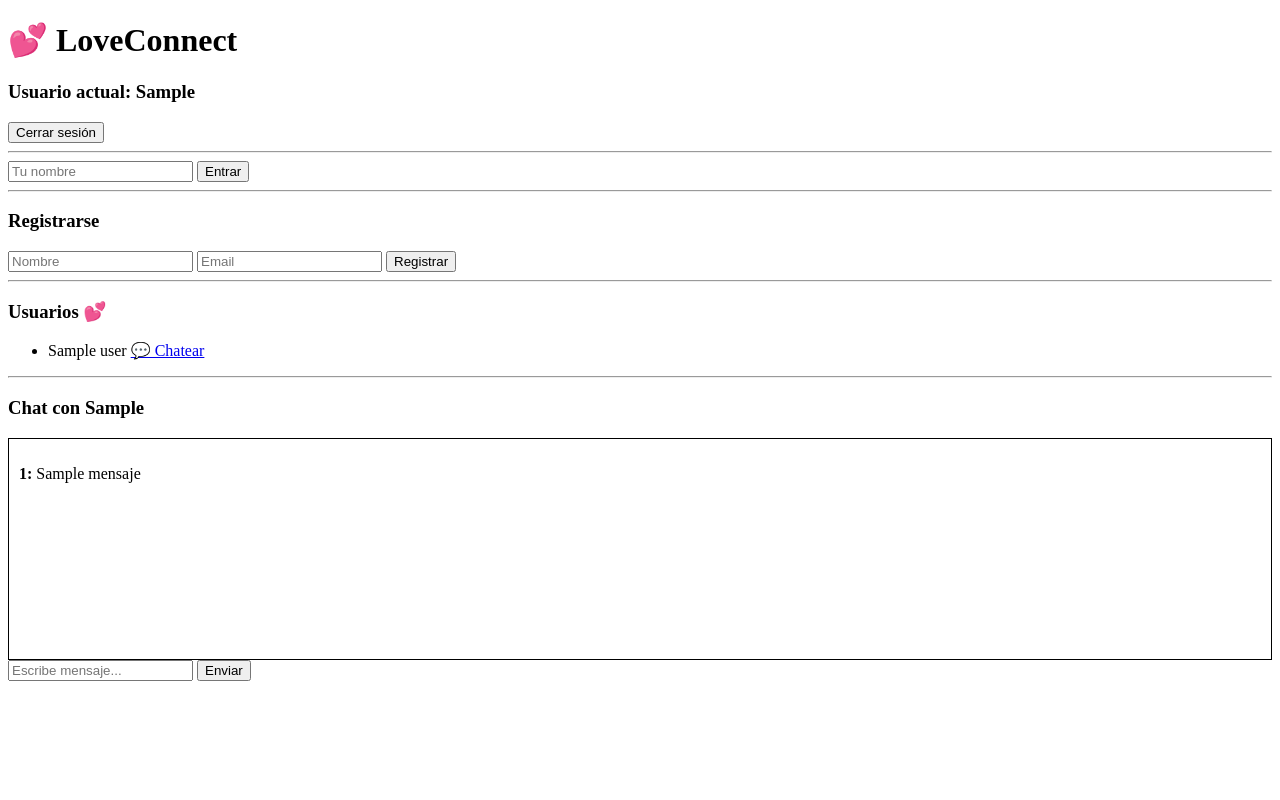
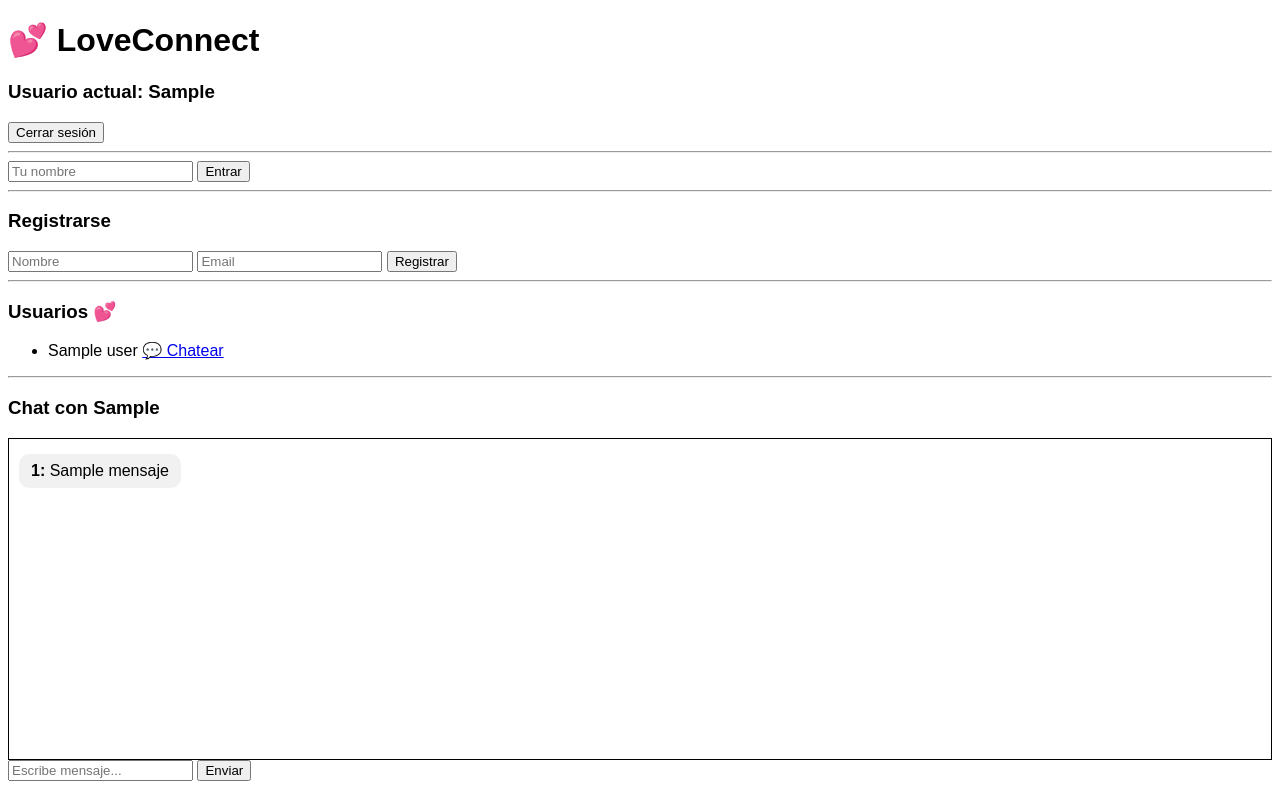
Before and after one commit to Silver6819/loveconnect-backend, a FastAPI app: template templates/index.html in a window 1280 px wide. Run offline with FastAPI, Linux system fonts and the light colour scheme; the template is opened without the code that fills it: most values are stand-ins (such as "Sample title", 1, 10 or a date in 2020); data that the repository does not hold is empty.

Commit message:
index.html

```diff
--- a/templates/index.html
+++ b/templates/index.html
@@ -3,6 +3,41 @@
 <head>
     <meta charset="UTF-8">
     <title>LoveConnect 💕</title>
+
+    <style>
+        body {
+            font-family: Arial;
+        }
+
+        .chat-box {
+            border:1px solid black;
+            padding:10px;
+            height:300px;
+            overflow-y:auto;
+            display:flex;
+            flex-direction:column;
+        }
+
+        .mensaje {
+            max-width: 60%;
+            padding:8px 12px;
+            margin:5px 0;
+            border-radius:10px;
+            word-wrap: break-word;
+        }
+
+        .mio {
+            background-color:#a0e7a0;
+            align-self:flex-end;
+            text-align:right;
+        }
+
+        .otro {
+            background-color:#f1f1f1;
+            align-self:flex-start;
+            text-align:left;
+        }
+    </style>
 </head>
 <body>
 
@@ -54,9 +89,11 @@
 {% if chat_con %}
     <h3>Chat con {{ chat_con }}</h3>
 
-    <div id="chat-box" style="border:1px solid black; padding:10px; height:200px; overflow-y:auto;">
+    <div id="chat-box" class="chat-box">
         {% for m in mensajes %}
-            <p><strong>{{ m[0] }}:</strong> {{ m[1] }}</p>
+            <div class="mensaje {% if m[0] == usuario_actual %}mio{% else %}otro{% endif %}">
+                <strong>{{ m[0] }}:</strong> {{ m[1] }}
+            </div>
         {% endfor %}
     </div>
 
@@ -66,9 +103,10 @@
         <button type="submit">Enviar</button>
     </form>
 
-    <!-- 🔥 AUTO-REFRESH OPTIMIZADO -->
+    <!-- AUTO-REFRESH OPTIMIZADO -->
     <script>
     const chatCon = "{{ chat_con }}";
+    const usuarioActual = "{{ usuario_actual }}";
 
     let ultimoConteo = 0;
     let intervalo = 3000;
@@ -88,7 +126,14 @@
                 chatBox.innerHTML = "";
 
                 nuevosMensajes.forEach(msg => {
-                    chatBox.innerHTML += `<p><strong>${msg.emisor}:</strong> ${msg.mensaje}</p>`;
+
+                    const clase = msg.emisor === usuarioActual ? "mio" : "otro";
+
+                    chatBox.innerHTML += `
+                        <div class="mensaje ${clase}">
+                            <strong>${msg.emisor}:</strong> ${msg.mensaje}
+                        </div>
+                    `;
                 });
 
                 chatBox.scrollTop = chatBox.scrollHeight;
@@ -110,7 +155,7 @@
     actualizarChat();
     </script>
 
-    <!-- 🔥 ENVÍO SIN RECARGA -->
+    <!-- ENVÍO SIN RECARGA -->
     <script>
     const form = document.getElementById("form-chat");
 
```
